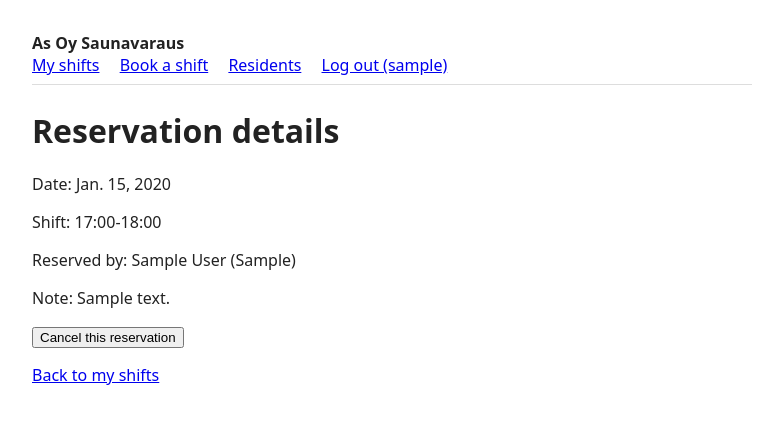
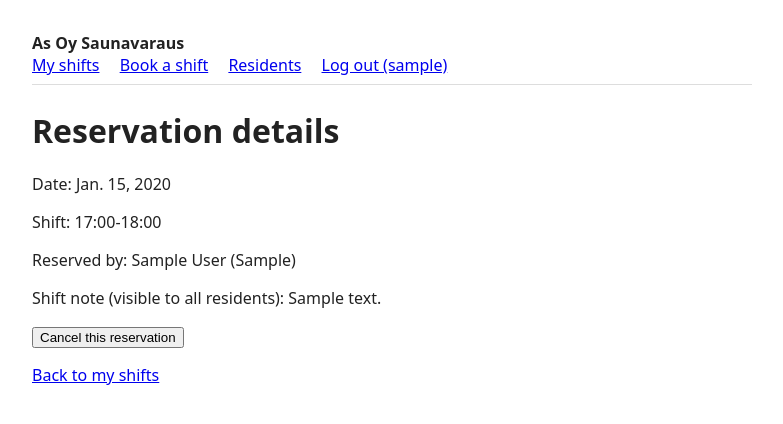
Before and after one commit to Aappo-Alatalo/CSB-project-I, a Django app: page /reservation/1/ in a window 1280 px wide. Shown: the top 424 px of the page, without its empty margins (248-1031 px from the left). Run offline with Django 5.2, Linux system fonts and the light colour scheme; a user stored in the database is signed in; tables that the repository leaves empty hold one stand-in row (values such as "Sample post").

Commit message:
Last changes to code

```diff
--- a/bookings/forms.py
+++ b/bookings/forms.py
@@ -20,6 +20,7 @@ class ReservationForm(forms.ModelForm):
         model = Reservation
         fields = ['date', 'slot', 'note']
         widgets = {'date': forms.DateInput(attrs={'type': 'date'})}
+        help_texts = {'note': 'Optional message shown to other residents, e.g. "please leave the sauna clean".'}
 
     def clean(self):
         cleaned = super().clean()
--- a/bookings/templates/bookings/dashboard.html
+++ b/bookings/templates/bookings/dashboard.html
@@ -6,7 +6,7 @@
     <h1>My sauna shifts</h1>
     {% if reservations %}
         <table>
-            <tr><th>Date</th><th>Shift</th><th>Note</th><th></th></tr>
+            <tr><th>Date</th><th>Shift</th><th>Shift note</th><th></th></tr>
             {% for r in reservations %}
                 <tr>
                     <td>{{ r.date }}</td>
--- a/bookings/templates/bookings/reservation_detail.html
+++ b/bookings/templates/bookings/reservation_detail.html
@@ -7,7 +7,7 @@
     <p>Date: {{ reservation.date }}</p>
     <p>Shift: {{ reservation.get_slot_display }}</p>
     <p>Reserved by: {{ reservation.user.profile.full_name }} ({{ reservation.user.profile.apartment }})</p>
-    <p>Note: {{ reservation.note }}</p>
+    <p>Shift note (visible to all residents): {{ reservation.note }}</p>
     <form method="post" action="{% url 'cancel_reservation' reservation.pk %}">
         {% csrf_token %}
         <button type="submit">Cancel this reservation</button>
```
Also changed, not shown: bookings/views.py (+18 -18 lines).
